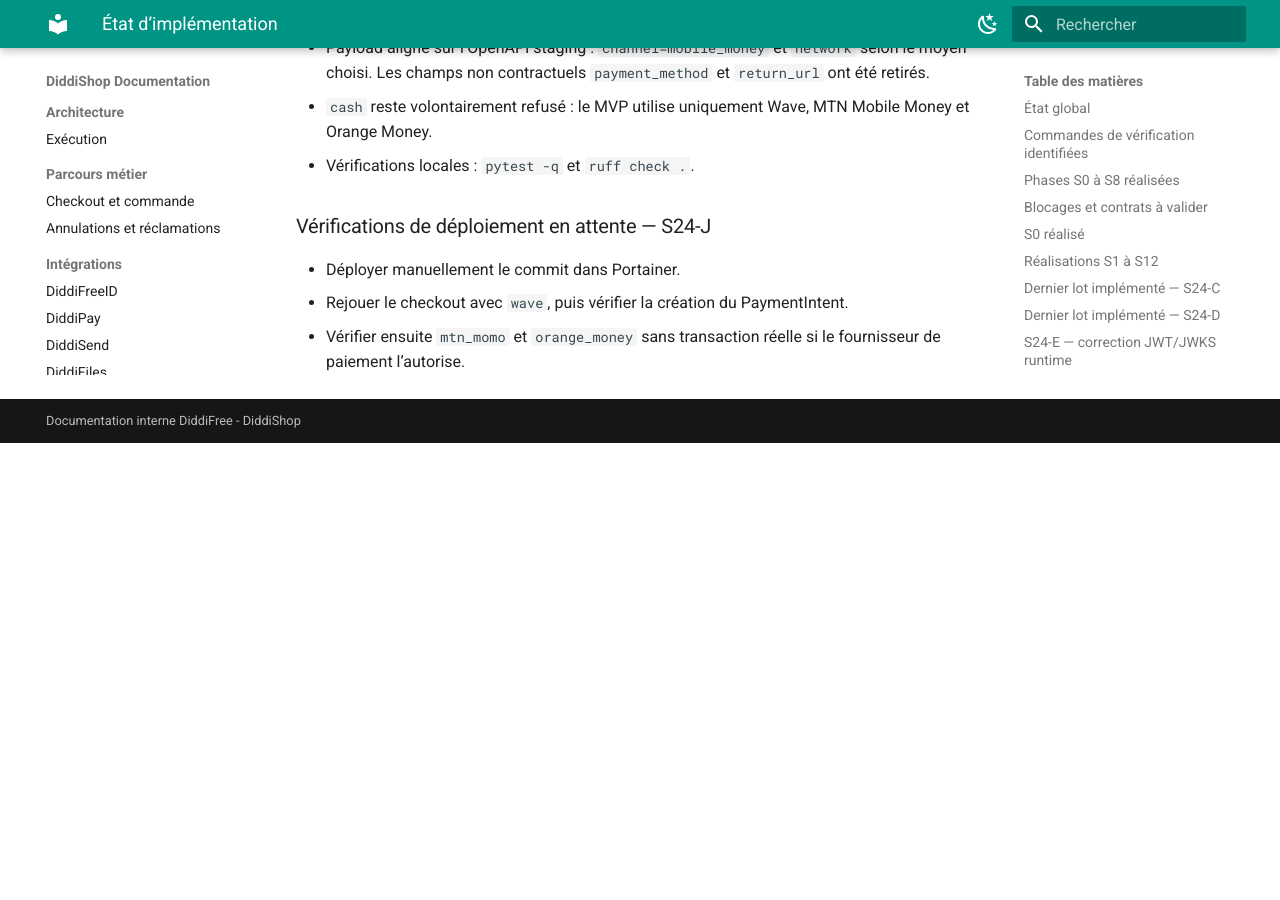
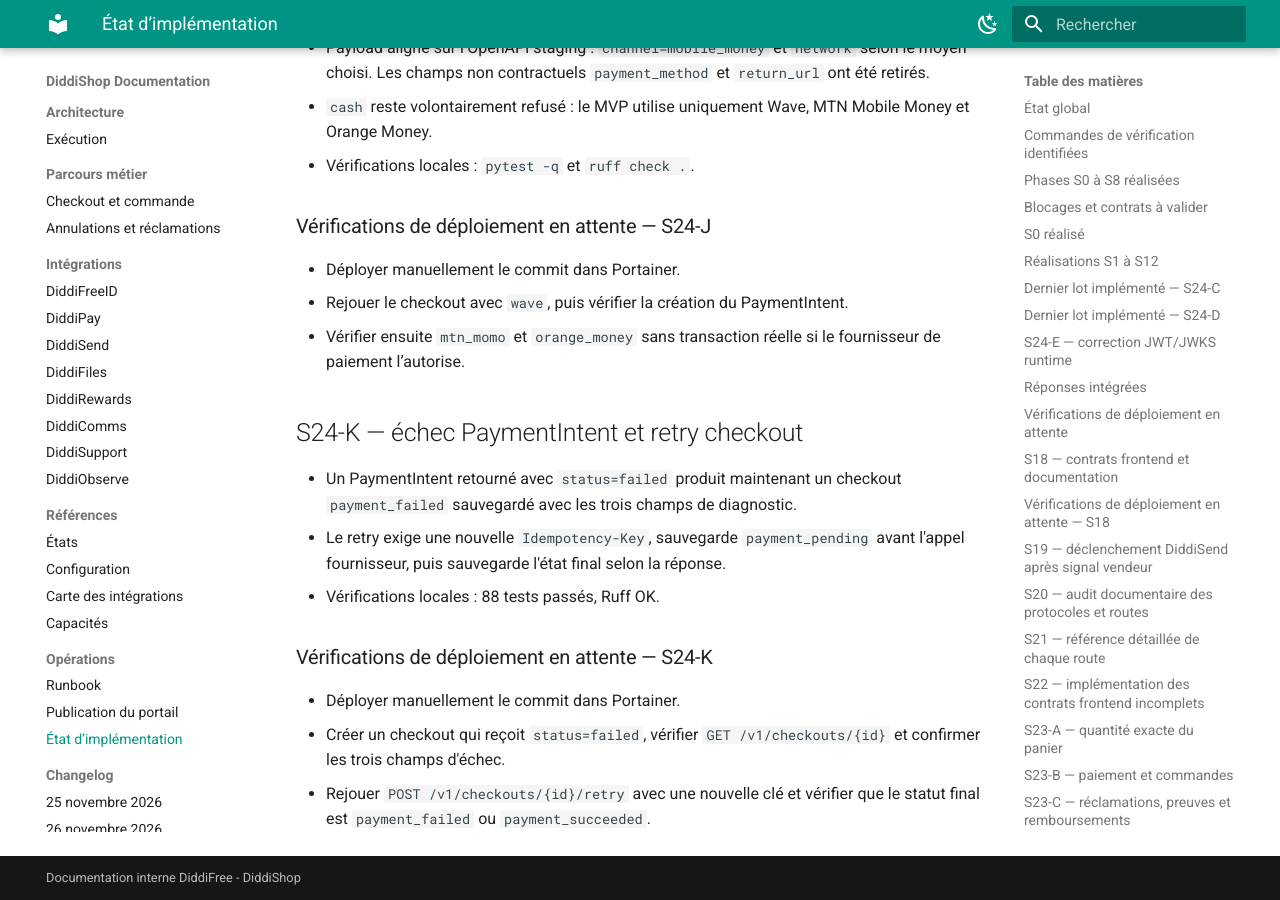
Before and after one commit to DIDDI-FREE/diddi-shop-backend-staging, an MkDocs documentation site: the page built from docs/IMPLEMENTATION-STATUS.md, in a window 1280 px wide and 900 px high, scrolled down 10227 px. Built offline with MkDocs 1.6.1 and Material for MkDocs 9.7.7, drawn with Linux system fonts in a browser that asks for light colours; before the commit the page ends 10670 px from its top, so only the background shows below that.

Commit message:
fix: persist failed checkout payment state

```diff
--- a/docs/IMPLEMENTATION-STATUS.md
+++ b/docs/IMPLEMENTATION-STATUS.md
@@ -375,3 +375,19 @@ PyJWT au build. Aucun changement Portainer n’a été effectué.
 - Rejouer le checkout avec `wave`, puis vérifier la création du PaymentIntent.
 - Vérifier ensuite `mtn_momo` et `orange_money` sans transaction réelle si le
   fournisseur de paiement l’autorise.
+
+## S24-K — échec PaymentIntent et retry checkout
+
+- Un PaymentIntent retourné avec `status=failed` produit maintenant un checkout
+  `payment_failed` sauvegardé avec les trois champs de diagnostic.
+- Le retry exige une nouvelle `Idempotency-Key`, sauvegarde `payment_pending`
+  avant l'appel fournisseur, puis sauvegarde l'état final selon la réponse.
+- Vérifications locales : 88 tests passés, Ruff OK.
+
+### Vérifications de déploiement en attente — S24-K
+
+- Déployer manuellement le commit dans Portainer.
+- Créer un checkout qui reçoit `status=failed`, vérifier `GET /v1/checkouts/{id}`
+  et confirmer les trois champs d'échec.
+- Rejouer `POST /v1/checkouts/{id}/retry` avec une nouvelle clé et vérifier que
+  le statut final est `payment_failed` ou `payment_succeeded`.
```
Also changed, not shown: docs/decisions/DECISIONS.md (+15 -0 lines), tasks/S24-K-IMPLEMENTATION-2026-11-27.md (added, +23 -0 lines), tasks/todo.md (+1 -0 lines), 3 other files.
